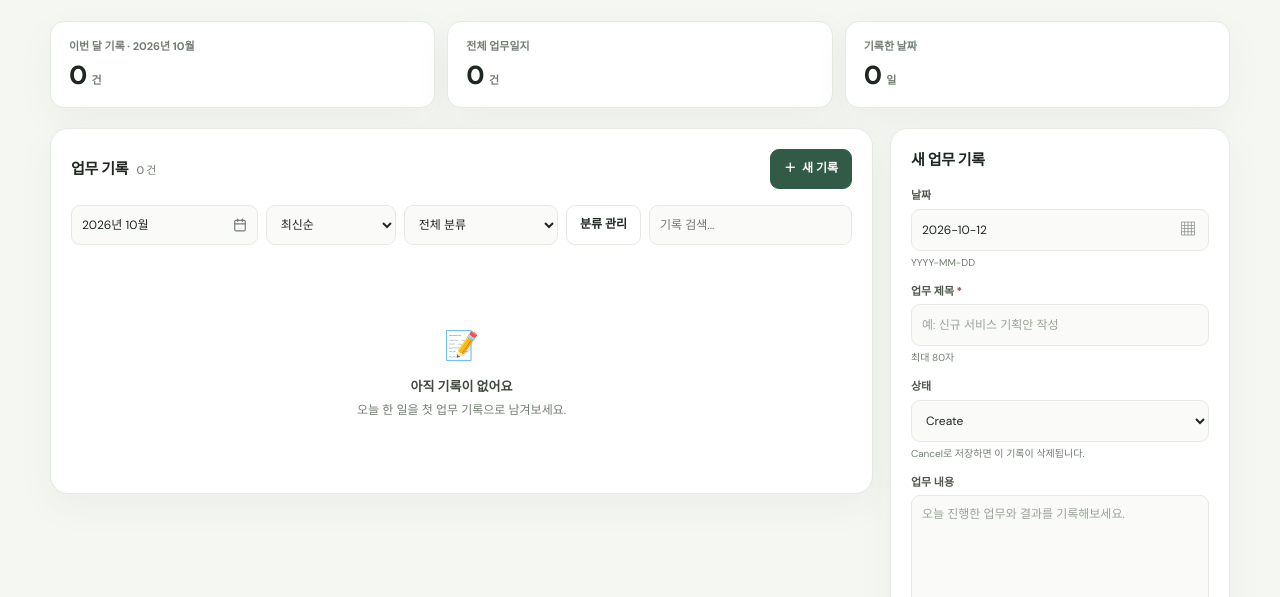
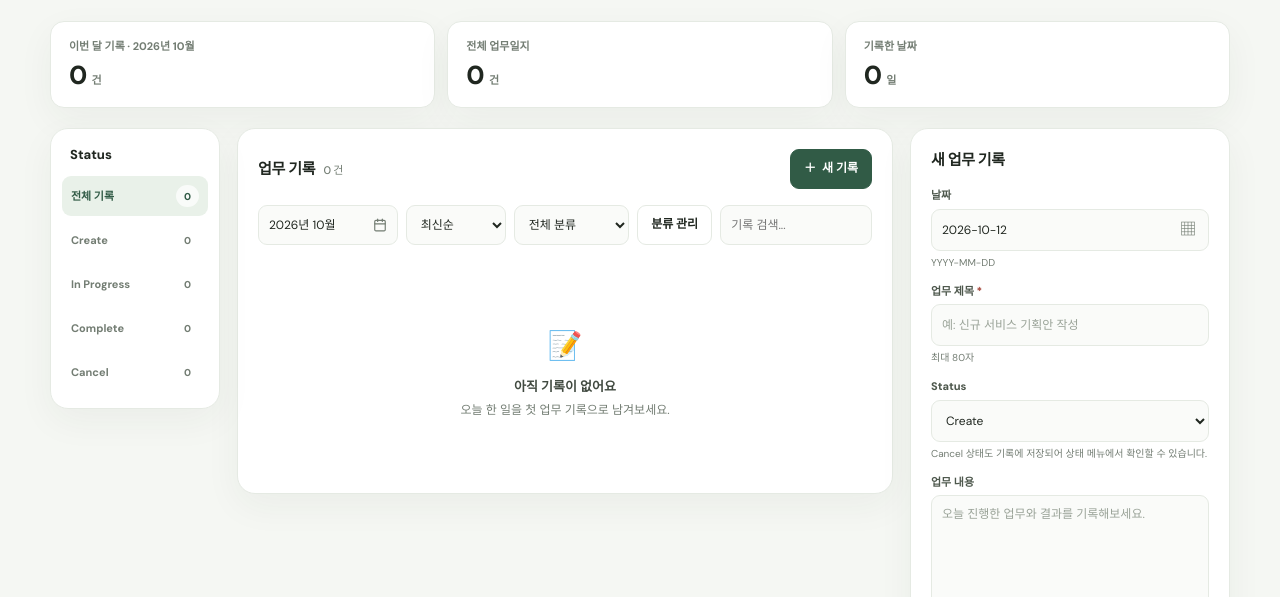
Before and after one commit to thedevhublab/Worklog, a plain HTML site: page index.html in a window 1280 px wide. Shown: the part 203-800 px from the top of the page. Drawn offline with Linux system fonts and the light colour scheme.

Commit message:
Add status views and persist all work statuses

```diff
--- a/index.html
+++ b/index.html
@@ -52,6 +52,16 @@
         </section>
 
         <div class="main-layout">
+          <aside class="panel status-sidebar" aria-label="상태 메뉴" data-i18n-aria="statusMenu">
+            <h2 data-i18n="statusMenu">Status</h2>
+            <nav class="status-menu" id="statusMenu">
+              <button type="button" class="active" data-status-view="all"><span data-i18n="allStatuses">전체 기록</span><span class="status-count" data-status-count="all">0</span></button>
+              <button type="button" data-status-view="create"><span data-i18n="statusCreate">Create</span><span class="status-count" data-status-count="create">0</span></button>
+              <button type="button" data-status-view="inProgress"><span data-i18n="statusInProgress">In Progress</span><span class="status-count" data-status-count="inProgress">0</span></button>
+              <button type="button" data-status-view="complete"><span data-i18n="statusComplete">Complete</span><span class="status-count" data-status-count="complete">0</span></button>
+              <button type="button" data-status-view="cancel"><span data-i18n="statusCancel">Cancel</span><span class="status-count" data-status-count="cancel">0</span></button>
+            </nav>
+          </aside>
           <section class="panel list-panel" aria-labelledby="entriesHeading">
             <div class="panel-head">
               <h2 class="panel-title" id="entriesHeading"><span data-i18n="workEntries">업무 기록</span> <span class="count" id="resultCount">0건</span></h2>
@@ -125,9 +135,9 @@
                   <option value="create" data-i18n="statusCreate">Create</option>
                   <option value="inProgress" data-i18n="statusInProgress">In Progress</option>
                   <option value="complete" data-i18n="statusComplete">Complete</option>
-                  <option value="cancel" data-i18n="statusCancel">Cancel (기록 삭제)</option>
+                  <option value="cancel" data-i18n="statusCancel">Cancel</option>
                 </select>
-                <small class="field-hint" data-i18n="cancelStatusHint">Cancel로 저장하면 이 기록이 삭제됩니다.</small>
+                <small class="field-hint" data-i18n="cancelStatusHint">Cancel 상태도 상태 메뉴에서 확인할 수 있습니다.</small>
               </div>
               <div class="form-group">
                 <label for="entryContent" data-i18n="details">업무 내용</label>
--- a/script.js
+++ b/script.js
@@ -15,7 +15,7 @@
     koreanCategoryName:'한국어 분류명', englishCategoryName:'영어 분류명',
     categoryDeleteNote:'분류를 삭제해도 업무 기록은 보존되며 다른 분류로 이동합니다.',
     allCategories:'전체 분류', newest:'최신순', oldest:'오래된순', titleAZ:'제목순', entriesUnit:'건', daysUnit:'일', hoursUnit:'시간',
-    status:'상태', statusCreate:'Create', statusInProgress:'In Progress', statusComplete:'Complete', statusCancel:'Cancel (기록 삭제)', cancelStatusHint:'Cancel로 저장하면 이 기록이 삭제됩니다.', cancelStatusConfirm:'Cancel 상태로 저장하면 이 업무 기록이 영구 삭제됩니다. 계속할까요?', statusDeleted:'Cancel 상태로 설정해 기록을 삭제했어요.', cancelNewEntry:'Cancel 상태에서는 새 기록을 만들지 않았어요.', newDayPrompt:'날짜가 바뀌었어요. 오늘 날짜로 새 업무 기록을 작성할까요?', statusCreateLabel:'Create', statusInProgressLabel:'In Progress', statusCompleteLabel:'Complete',
+    status:'Status', statusMenu:'Status', allStatuses:'전체 기록', allMonths:'전체 기간', statusCreate:'Create', statusInProgress:'In Progress', statusComplete:'Complete', statusCancel:'Cancel', cancelStatusHint:'Cancel 상태도 기록에 저장되어 상태 메뉴에서 확인할 수 있습니다.', statusUpdated:'작업 상태를 변경했어요.', newDayPrompt:'날짜가 바뀌었어요. 오늘 날짜로 새 업무 기록을 작성할까요?', statusCreateLabel:'Create', statusInProgressLabel:'In Progress', statusCompleteLabel:'Complete', statusCancelLabel:'Cancel',
     edit:'수정', delete:'삭제', rename:'이름 저장', noCategories:'등록된 분류가 없습니다. 분류를 추가해보세요.',
     noEntries:'아직 기록이 없어요', noEntriesHint:'오늘 한 일을 첫 업무 기록으로 남겨보세요.',
     noMonthEntries:'이 달에는 기록이 없어요', noMonthHint:'다른 달을 선택하거나 새 기록을 추가해보세요.',
@@ -49,7 +49,7 @@
     koreanCategoryName:'Korean category name', englishCategoryName:'English category name',
     categoryDeleteNote:'Deleting a category keeps its entries and moves them to another category.',
     allCategories:'All categories', newest:'Newest first', oldest:'Oldest first', titleAZ:'Title A–Z',
-    status:'Status', statusCreate:'Create', statusInProgress:'In Progress', statusComplete:'Complete', statusCancel:'Cancel (delete entry)', cancelStatusHint:'Saving as Cancel permanently deletes this entry.', cancelStatusConfirm:'Saving as Cancel permanently deletes this work entry. Continue?', statusDeleted:'Entry deleted after setting status to Cancel.', cancelNewEntry:'No entry was created because its status was Cancel.', newDayPrompt:'A new day has started. Would you like to create a work entry for today?', statusCreateLabel:'Create', statusInProgressLabel:'In Progress', statusCompleteLabel:'Complete',
+    status:'Status', statusMenu:'Status', allStatuses:'All entries', allMonths:'All time', statusCreate:'Create', statusInProgress:'In Progress', statusComplete:'Complete', statusCancel:'Cancel', cancelStatusHint:'Cancelled entries stay saved and are available in the Cancel status view.', statusUpdated:'Work status updated.', newDayPrompt:'A new day has started. Would you like to create a work entry for today?', statusCreateLabel:'Create', statusInProgressLabel:'In Progress', statusCompleteLabel:'Complete', statusCancelLabel:'Cancel',
     entriesUnit:'entries', daysUnit:'days', hoursUnit:'hours', edit:'Edit', delete:'Delete', rename:'Save names',
     noCategories:'No categories yet. Add one to get started.', noEntries:'No entries yet',
     noEntriesHint:'Add your first work entry for today.', noMonthEntries:'No entries for this month',
@@ -71,7 +71,7 @@
     nextYear:'Next year', englishMissing:'English name not set', selectDate:'Choose a date', selected:'Selected'
   };
   const $ = id => document.getElementById(id);
-  const state = { entries:[], categories:[...DEFAULTS], translations:{}, language:'ko', storageProblem:false, pickerYear:new Date().getFullYear(), calendarDate:new Date(), snapshot:null, focus:null, saving:false };
+  const state = { entries:[], categories:[...DEFAULTS], translations:{}, language:'ko', selectedStatus:'all', storageProblem:false, pickerYear:new Date().getFullYear(), calendarDate:new Date(), snapshot:null, focus:null, saving:false };
   const dict = () => state.language === 'ko' ? KO : EN;
   const t = key => dict()[key] || key;
   const locale = () => state.language === 'ko' ? 'ko-KR' : 'en-US';
@@ -96,7 +96,7 @@
     for(const row of list){
       if(!row||typeof row!=='object'||Array.isArray(row))return null;
       const title=typeof row.title==='string'?row.title.trim():'',content=row.content==null?'':row.content,category=row.category==null?'':row.category,hours=normalizeHours(row.hours),status=row.status==null?'create':row.status;
-      if(!validDate(row.date)||!title||title.length>80||typeof content!=='string'||content.length>3000||typeof category!=='string'||category.length>64||hours===null||!['create','inProgress','complete'].includes(status))return null;
+      if(!validDate(row.date)||!title||title.length>80||typeof content!=='string'||content.length>3000||typeof category!=='string'||category.length>64||hours===null||!['create','inProgress','complete','cancel'].includes(status))return null;
       let id=row.id==null?'':String(row.id);
       if(id.length>160||(id&&ids.has(id)))return null;
       if(!id){do{id=globalThis.crypto&&typeof globalThis.crypto.randomUUID==='function'?globalThis.crypto.randomUUID():'worklog-'+Date.now()+'-'+Math.random().toString(36).slice(2);}while(ids.has(id));}
@@ -189,7 +189,7 @@
     }).join('');
   };
   const closeCalendar=restore=>{$('datePopup').hidden=true;$('dateTrigger').setAttribute('aria-expanded','false');if(restore)$('dateTrigger').focus();};
-  const updateMonth=()=>{const value=$('monthFilter').value;if(!/^\d{4}-(0[1-9]|1[0-2])$/.test(value))return;$('monthTrigger').textContent=monthText(value);state.pickerYear=Number(value.slice(0,4));renderMonthGrid();};
+  const updateMonth=()=>{const value=$('monthFilter').value;if(!value){$('monthTrigger').textContent=t('allMonths');state.pickerYear=today.getFullYear();renderMonthGrid();return;}if(!/^\d{4}-(0[1-9]|1[0-2])$/.test(value))return;$('monthTrigger').textContent=monthText(value);state.pickerYear=Number(value.slice(0,4));renderMonthGrid();};
   const renderCategoryList=()=>{
     $('categoryList').innerHTML=state.categories.length?state.categories.map((name,i)=>{
       const english=state.translations[name]||BUILTIN[name]||'',labelKo=(state.language==='ko'?'한국어 이름: ':'Korean name: ')+name,labelEn=(state.language==='ko'?'영어 이름: ':'English name: ')+(english||t('englishMissing'));
@@ -197,9 +197,15 @@
     }).join(''):'<div class="category-empty">'+esc(t('noCategories'))+'</div>';
   };
   const renderEmpty=filtered=>{const hasAny=state.entries.length>0,title=filtered?t('noResults'):hasAny?t('noMonthEntries'):t('noEntries'),hint=filtered?t('noResultsHint'):hasAny?t('noMonthHint'):t('noEntriesHint');$('entries').innerHTML='<div class="empty"><div class="emoji" aria-hidden="true">'+(filtered?'🔎':'📝')+'</div><strong>'+esc(title)+'</strong><p>'+esc(hint)+'</p></div>';};
+  const renderStatusMenu=()=>{
+    const counts={all:state.entries.length,create:0,inProgress:0,complete:0,cancel:0};
+    state.entries.forEach(row=>{counts[row.status]=(counts[row.status]||0)+1;});
+    document.querySelectorAll('[data-status-count]').forEach(element=>{element.textContent=String(counts[element.dataset.statusCount]||0);});
+    document.querySelectorAll('[data-status-view]').forEach(button=>{const active=button.dataset.statusView===state.selectedStatus;button.classList.toggle('active',active);button.setAttribute('aria-current',active?'page':'false');});
+  };
   const render=()=>{
-    renderCategories();const month=$('monthFilter').value,category=$('categoryFilter').value,query=$('search').value.trim(),needle=query.toLocaleLowerCase(locale());
-    const shown=state.entries.filter(row=>row.date.startsWith(month)&&(!category||row.category===category)&&(!needle||(row.title+' '+row.content+' '+row.category+' '+categoryLabel(row.category)).toLocaleLowerCase(locale()).includes(needle)));
+    renderStatusMenu();renderCategories();const month=$('monthFilter').value,category=$('categoryFilter').value,query=$('search').value.trim(),needle=query.toLocaleLowerCase(locale());
+    const shown=state.entries.filter(row=>(!month||row.date.startsWith(month))&&(state.selectedStatus==='all'||row.status===state.selectedStatus)&&(!category||row.category===category)&&(!needle||(row.title+' '+row.content+' '+row.category+' '+categoryLabel(row.category)).toLocaleLowerCase(locale()).includes(needle)));
     const collator=new Intl.Collator(state.language==='ko'?'ko':'en',{sensitivity:'base',numeric:true});
     shown.sort((a,b)=>$('sortFilter').value==='old'?a.date.localeCompare(b.date)||a.created-b.created:$('sortFilter').value==='title'?collator.compare(a.title,b.title)||b.date.localeCompare(a.date):b.date.localeCompare(a.date)||b.created-a.created);
     $('resultCount').textContent=shown.length+' '+countEntries(shown.length);
@@ -208,12 +214,13 @@
     $('allCount').innerHTML=state.entries.length+'<small>'+esc(countEntries(state.entries.length))+'</small>';
     const dayCount=new Set(state.entries.map(row=>row.date)).size;$('dayCount').innerHTML=dayCount+'<small>'+esc(countDays(dayCount))+'</small>';
     document.querySelector('[data-i18n="currentMonthEntries"]').textContent=t('currentMonthEntries')+' · '+monthText(localDate(today).slice(0,7));
-    const summary=[monthText(month)];if(category)summary.push(categoryLabel(category));if(query)summary.push('“'+query+'”');if(category||query)summary.push(state.language==='ko'?shown.length+'건':shown.length+(shown.length===1?' entry':' entries'));
-    $('filterSummary').textContent=state.storageProblem?t('storageUnreadable'):((category||query)?summary.join(' · '):'');$('filterSummary').classList.toggle('warning-text',state.storageProblem);
-    if(!shown.length){renderEmpty(Boolean(category||query));return;}
+    const summary=[month?monthText(month):t('allMonths')];if(state.selectedStatus!=='all')summary.push(t('status'+(state.selectedStatus==='inProgress'?'InProgress':state.selectedStatus==='complete'?'Complete':state.selectedStatus==='cancel'?'Cancel':'Create')));if(category)summary.push(categoryLabel(category));if(query)summary.push('“'+query+'”');
+    $('filterSummary').textContent=state.storageProblem?t('storageUnreadable'):((category||query||state.selectedStatus!=='all'||!month)?summary.join(' · '):'');$('filterSummary').classList.toggle('warning-text',state.storageProblem);
+    if(!shown.length){renderEmpty(Boolean(category||query||state.selectedStatus!=='all'));return;}
     $('entries').innerHTML=shown.map(row=>{
       const p=row.date.split('-'),day=Number(p[2]),d=new Date(Number(p[0]),Number(p[1])-1,day);
-      return '<article class="entry"><div class="daybox"><b>'+day+'</b><span>'+esc(d.toLocaleDateString(locale(),{month:'short'}))+' · '+esc(d.toLocaleDateString(locale(),{weekday:'short'}))+'</span></div><div class="entry-main"><h3>'+esc(row.title)+'</h3><p>'+esc(row.content||t('noDetails'))+'</p><div class="meta"><span class="status-badge status-'+esc(row.status)+'">'+esc(t('status'+(row.status==='inProgress'?'InProgress':row.status==='complete'?'Complete':'Create')+'Label'))+'</span><span class="tag">'+esc(categoryLabel(row.category))+'</span>'+(row.hours!==''?'<span class="time">'+esc(row.hours)+' '+esc(t('hoursUnit'))+'</span>':'')+'<time class="time" datetime="'+esc(row.date)+'">'+esc(dateText(row.date))+'</time></div></div><div class="entry-actions"><button class="iconbtn" type="button" data-edit="'+esc(row.id)+'" aria-label="'+esc(t('edit')+' '+row.title)+'">'+esc(t('edit'))+'</button><button class="iconbtn delete" type="button" data-delete="'+esc(row.id)+'" aria-label="'+esc(t('delete')+' '+row.title)+'">'+esc(t('delete'))+'</button></div></article>';
+      const statusOptions=[['create','statusCreate'],['inProgress','statusInProgress'],['complete','statusComplete'],['cancel','statusCancel']].map(([value,key])=>'<option value="'+value+'"'+(row.status===value?' selected':'')+'>'+esc(t(key))+'</option>').join('');
+      return '<article class="entry"><div class="daybox"><b>'+day+'</b><span>'+esc(d.toLocaleDateString(locale(),{month:'short'}))+' · '+esc(d.toLocaleDateString(locale(),{weekday:'short'}))+'</span></div><div class="entry-main"><h3>'+esc(row.title)+'</h3><p>'+esc(row.content||t('noDetails'))+'</p><div class="meta"><label class="visually-hidden" for="status-'+esc(row.id)+'">'+esc(t('status')+': '+row.title)+'</label><select class="status-select status-'+esc(row.status)+'" id="status-'+esc(row.id)+'" data-entry-status="'+esc(row.id)+'">'+statusOptions+'</select><span class="tag">'+esc(categoryLabel(row.category))+'</span>'+(row.hours!==''?'<span class="time">'+esc(row.hours)+' '+esc(t('hoursUnit'))+'</span>':'')+'<time class="time" datetime="'+esc(row.date)+'">'+esc(dateText(row.date))+'</time></div></div><div class="entry-actions"><button class="iconbtn" type="button" data-edit="'+esc(row.id)+'" aria-label="'+esc(t('edit')+' '+row.title)+'">'+esc(t('edit'))+'</button><button class="iconbtn delete" type="button" data-delete="'+esc(row.id)+'" aria-label="'+esc(t('delete')+' '+row.title)+'">'+esc(t('delete'))+'</button></div></article>';
     }).join('');
   };
   const formError=(field,error,message)=>{$(field).setAttribute('aria-invalid','true');$(error).textContent=message;};
@@ -244,12 +251,6 @@
   const saveForm=event=>{
     event.preventDefault();if(state.saving)return;const value=validateForm();if(!value)return;if(state.storageProblem){toast(t('storageUnreadable'));return;}
     const id=$('editId').value,old=state.entries.find(row=>row.id===id),status=$('entryStatus').value;
-    if(status==='cancel'){
-      if(!old){closeForm(true);toast(t('cancelNewEntry'));return;}
-      if(!confirm(t('cancelStatusConfirm')))return;
-      try{persist({entries:state.entries.filter(row=>row.id!==old.id),categories:[...state.categories],translations:{...state.translations}});render();closeForm(true);toast(t('statusDeleted'));}catch{toast(t('saveFailed'));}
-      return;
-    }
     let newId='';
     if(!id){do{newId=globalThis.crypto&&typeof globalThis.crypto.randomUUID==='function'?globalThis.crypto.randomUUID():'entry-'+Date.now()+'-'+Math.random().toString(36).slice(2);}while(state.entries.some(row=>row.id===newId));}
     const entry={id:id||newId,date:value.date,title:value.title,content:value.content,category:$('entryCategory').value||state.categories[0]||'기타',hours:value.hours,status,created:old?old.created:Date.now()};
@@ -357,6 +358,12 @@
     if(del){const row=state.entries.find(item=>item.id===del.dataset.delete);if(!row||!confirm(state.language==='ko'?'“'+row.title+'” 기록을 삭제할까요?':'Delete “'+row.title+'”?'))return;
       try{persist({entries:state.entries.filter(item=>item.id!==row.id),categories:[...state.categories],translations:{...state.translations}});render();toast(t('entryDeleted'));}catch{toast(t('saveFailed'));}}
   });
+  $('entries').addEventListener('change',event=>{
+    const select=event.target.closest('[data-entry-status]');if(!select)return;
+    const row=state.entries.find(item=>item.id===select.dataset.entryStatus);if(!row)return;
+    try{persist({entries:state.entries.map(item=>item.id===row.id?{...item,status:select.value}:item),categories:[...state.categories],translations:{...state.translations}});render();toast(t('statusUpdated'));}catch{select.value=row.status;toast(t('saveFailed'));}
+  });
+  $('statusMenu').addEventListener('click',event=>{const button=event.target.closest('[data-status-view]');if(!button)return;state.selectedStatus=button.dataset.statusView;$('monthFilter').value='';updateMonth();render();});
   $('manageCategoriesBtn').addEventListener('click',openCategory);$('closeCategoryModal').addEventListener('click',()=>closeCategory(true));
   $('categoryModal').addEventListener('click',event=>{if(event.target===$('categoryModal'))closeCategory(true);});
   $('categoryForm').addEventListener('submit',addCategory);
--- a/style.css
+++ b/style.css
@@ -70,8 +70,15 @@ button:focus-visible, a:focus-visible, input:focus-visible, textarea:focus-visib
 .stat-value { display: flex; align-items: baseline; gap: 5px; margin-top: 5px; font-size: 26px; font-weight: 800; letter-spacing: -.8px; line-height: 1.2; }
 .stat-value small { color: var(--muted); font-size: 11px; font-weight: 600; letter-spacing: 0; }
 
-.main-layout { display: grid; grid-template-columns: minmax(0, 1fr) 340px; align-items: start; gap: 17px; }
+.main-layout { display: grid; grid-template-columns: 170px minmax(0, 1fr) 320px; align-items: start; gap: 17px; }
 .panel { min-width: 0; border: 1px solid var(--line); border-radius: var(--radius-lg); background: var(--paper); box-shadow: var(--shadow); }
+.status-sidebar { position: sticky; top: 18px; padding: 16px 11px; }
+.status-sidebar h2 { margin: 0 8px 12px; font-size: 13px; font-weight: 800; }
+.status-menu { display: flex; flex-direction: column; gap: 4px; }
+.status-menu button { display: flex; min-width: 0; min-height: 40px; align-items: center; justify-content: space-between; gap: 8px; border: 0; border-radius: 9px; padding: 8px 9px; background: transparent; color: var(--muted); font-size: 11px; font-weight: 650; text-align: left; }
+.status-menu button:hover { background: var(--paper-soft); color: var(--ink); }
+.status-menu button.active { background: var(--mint); color: var(--green); }
+.status-count { display: inline-grid; min-width: 23px; height: 22px; place-items: center; border-radius: 20px; padding: 0 6px; background: rgb(255 255 255 / 70%); color: inherit; font-size: 10px; font-weight: 750; }
 .list-panel { padding: 20px; }
 .panel-head { display: flex; align-items: center; justify-content: space-between; gap: 12px; margin-bottom: 16px; }
 .panel-title { margin: 0; font-size: 15px; font-weight: 800; letter-spacing: -.3px; }
@@ -122,9 +129,9 @@ button:focus-visible, a:focus-visible, input:focus-visible, textarea:focus-visib
 .entry p { display: -webkit-box; overflow: hidden; margin: 0; color: #626c62; font-size: 12px; line-height: 1.65; white-space: pre-wrap; overflow-wrap: anywhere; -webkit-box-orient: vertical; -webkit-line-clamp: 3; }
 .meta { display: flex; flex-wrap: wrap; align-items: center; gap: 6px 8px; margin-top: 9px; }
 .tag { max-width: 100%; overflow-wrap: anywhere; border-radius: 20px; padding: 4px 8px; background: var(--mint); color: var(--green); font-size: 10px; font-weight: 650; }
-.status-badge { max-width: 100%; overflow-wrap: anywhere; border: 1px solid #dfe7dc; border-radius: 20px; padding: 3px 8px; background: #f5f7f3; color: #526353; font-size: 10px; font-weight: 700; }
-.status-badge.status-inProgress { border-color: #d9e4f5; background: #eef3fb; color: #3e5f8c; }
-.status-badge.status-complete { border-color: #d4e8d9; background: #edf7ef; color: #367047; }
+.status-select { max-width: 132px; min-height: 28px; border: 1px solid #dfe7dc; border-radius: 20px; padding: 3px 22px 3px 8px; background: #f5f7f3; color: #526353; font-size: 10px; font-weight: 700; }
+.status-select.status-inProgress { border-color: #d9e4f5; background-color: #eef3fb; color: #3e5f8c; }
+.status-select.status-complete { border-color: #d4e8d9; background-color: #edf7ef; color: #367047; }
 .time { color: var(--muted); font-size: 10px; }
 .entry-actions { display: flex; gap: 4px; }
 .iconbtn { min-width: 38px; min-height: 38px; border: 1px solid transparent; border-radius: 8px; padding: 5px 7px; background: transparent; color: var(--muted); font-size: 11px; }
@@ -179,8 +186,9 @@ button:focus-visible, a:focus-visible, input:focus-visible, textarea:focus-visib
 
 @media (max-width: 1024px) {
   .shell { width: min(100% - 36px, 900px); }
-  .main-layout { grid-template-columns: minmax(0, 1fr) 310px; gap: 13px; }
+  .main-layout { grid-template-columns: 150px minmax(0, 1fr); gap: 13px; }
   .list-panel, .form-panel { padding: 17px; }
+  .form-panel { grid-column: 2; position: static; }
   .filters { grid-template-columns: minmax(130px, 1fr) minmax(105px, .8fr) minmax(115px, 1fr) auto; }
   .search { grid-column: 1 / -1; grid-row: 2; }
 }
@@ -189,6 +197,10 @@ button:focus-visible, a:focus-visible, input:focus-visible, textarea:focus-visib
   .shell { width: min(100% - 32px, 680px); padding-top: 20px; }
   .topbar { margin-bottom: 28px; }
   .main-layout { grid-template-columns: minmax(0, 1fr); }
+  .status-sidebar { position: static; padding: 12px; }
+  .status-sidebar h2 { margin-bottom: 7px; }
+  .status-menu { flex-direction: row; overflow-x: auto; gap: 5px; padding-bottom: 2px; }
+  .status-menu button { flex: 0 0 auto; min-height: 36px; }
   .form-panel { position: fixed; z-index: 7; right: 0; bottom: 0; left: 0; top: auto; max-height: min(90dvh, 800px); overflow: auto; overscroll-behavior: contain; transform: translateY(110%); border-radius: 20px 20px 0 0; padding: 18px max(20px, env(safe-area-inset-left)) calc(22px + env(safe-area-inset-bottom)); transition: transform 220ms ease; }
   .form-panel.open { transform: translateY(0); }
   .form-panel .close { display: inline-flex; align-items: center; justify-content: center; }
```
Also changed, not shown: 2 other files.
